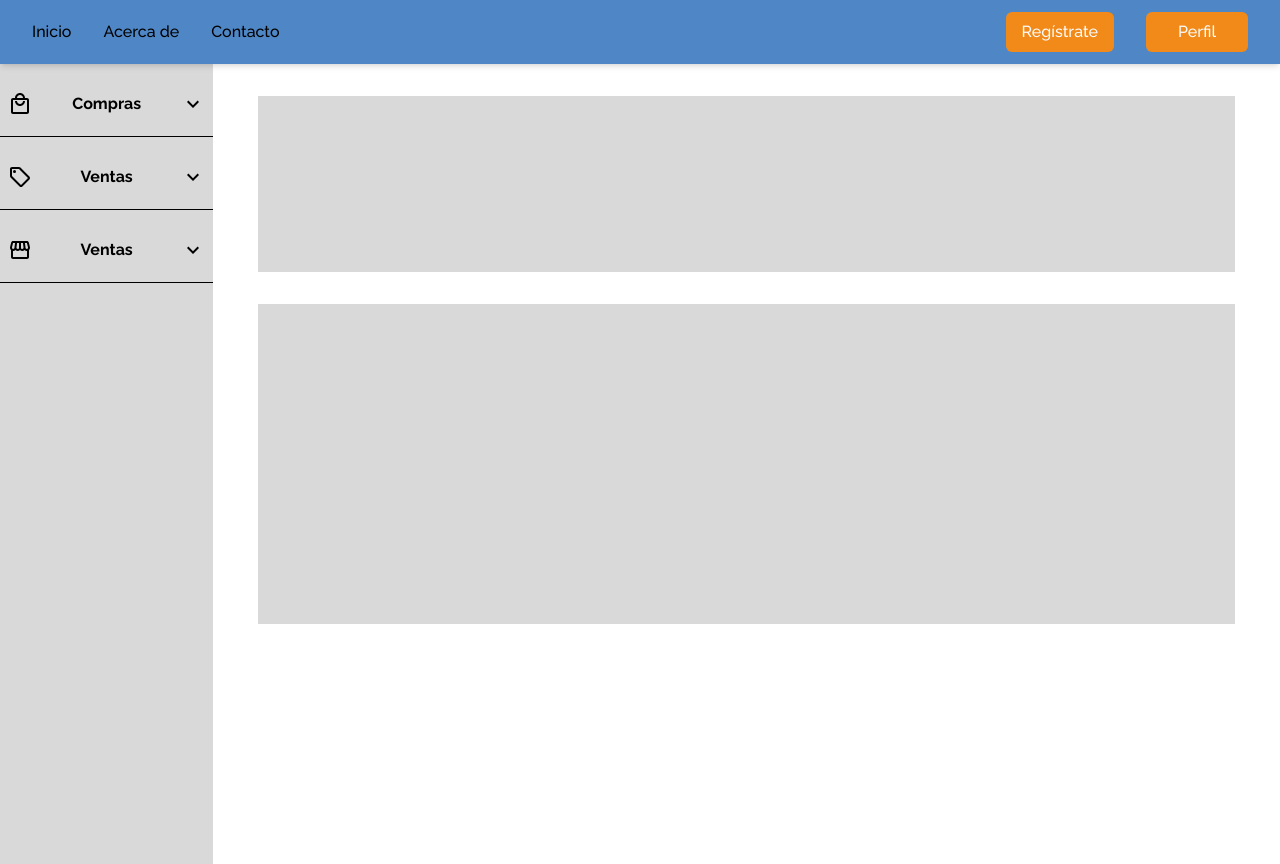
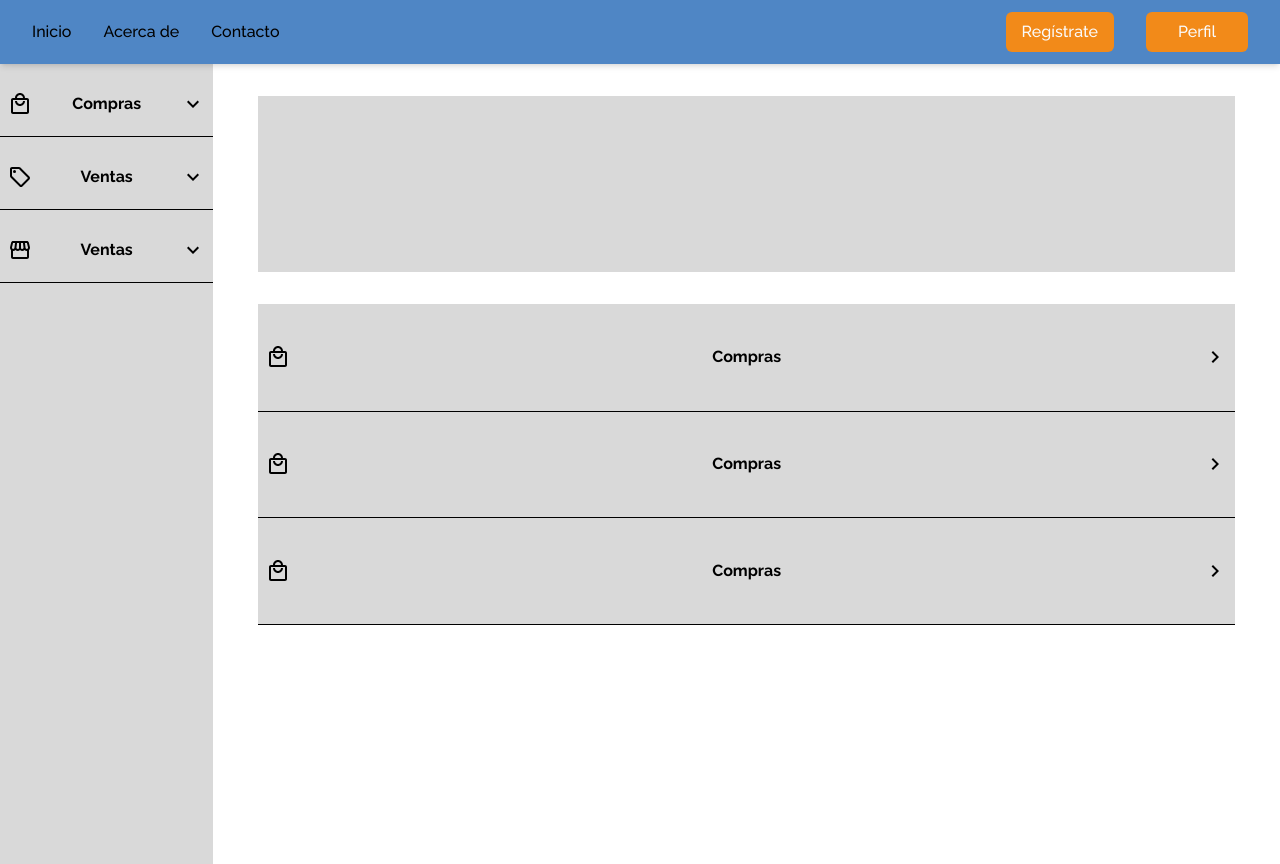
Before and after one commit to w1sec0d/ciclomart_frontend, a React (Vite) app: page /profile in a window 1280 px wide. Built offline with nearby package versions, Linux system fonts and the light colour scheme; no server answers.

Commit message:
Adapts button layout in the information section

```diff
--- a/src/components/CardButton.jsx
+++ b/src/components/CardButton.jsx
@@ -7,7 +7,7 @@ import ArrowDown from '@mui/icons-material/KeyboardArrowDownOutlined'
 import ArrowRight from '@mui/icons-material/KeyboardArrowRightOutlined'
 
 const CardButton = ({
-  icon = 1,
+  arrow = 1,
   type = 'button',
   className = '',
   onClick = () => {},
@@ -26,7 +26,7 @@ const CardButton = ({
   }
 
   return (
-    <div>
+    <div className="h-full">
       <button
         type={type}
         className={twMerge(
@@ -37,7 +37,7 @@ const CardButton = ({
         {...props}
       >
         {children}
-        {icon == 1 ? (
+        {arrow == 1 ? (
           <ArrowDown className="ml-auto mr-2" />
         ) : (
           <ArrowRight className="ml-auto mr-2 text-2xl" />
--- a/src/pages/Profile.jsx
+++ b/src/pages/Profile.jsx
@@ -35,7 +35,28 @@ const Profile = () => {
       {/* Information */}
       <div className="flex flex-col w-5/6 h-full">
         <div className="mt-8 mx-[45px] bg-lgray h-44 w-auto"></div>
-        <div className="mt-8 mx-[45px] bg-lgray h-80 w-auto"></div>
+        <div className="mt-8 mx-[45px] bg-lgray h-80 w-auto">
+          <ul className="h-full">
+            <li className="h-1/3">
+              <CardButton arrow="2" className="h-full mt-0">
+                <ShoppingBag className="ml-2" />
+                <b className="flex flex-col w-full">Compras</b>
+              </CardButton>
+            </li>
+            <li className="h-1/3">
+              <CardButton arrow="2" className="h-full mt-0">
+                <ShoppingBag className="ml-2" />
+                <b className="flex flex-col w-full">Compras</b>
+              </CardButton>
+            </li>
+            <li className="h-1/3">
+              <CardButton arrow="2" className="h-full mt-0">
+                <ShoppingBag className="ml-2" />
+                <b className="flex flex-col w-full">Compras</b>
+              </CardButton>
+            </li>
+          </ul>
+        </div>
       </div>
     </section>
   )
```
